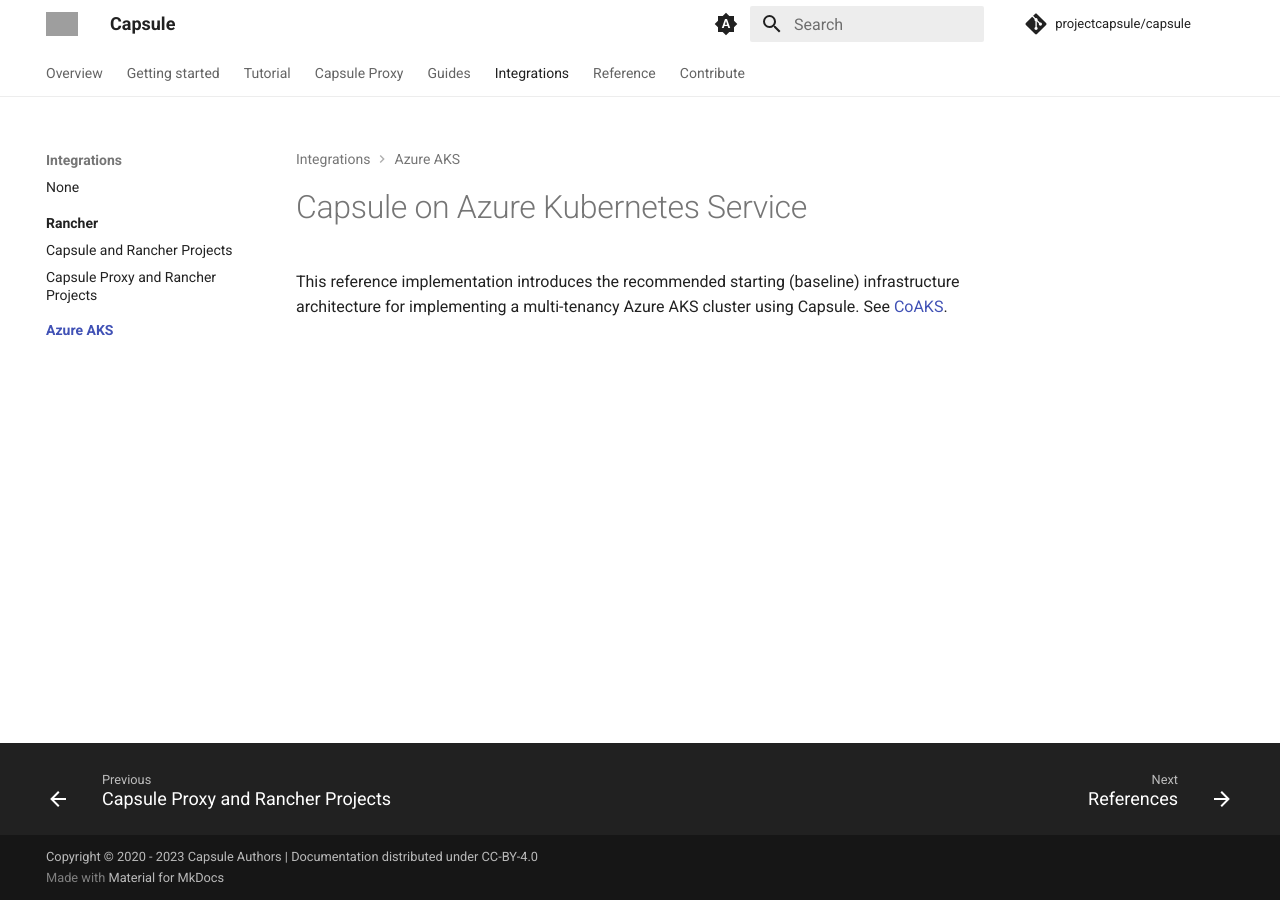
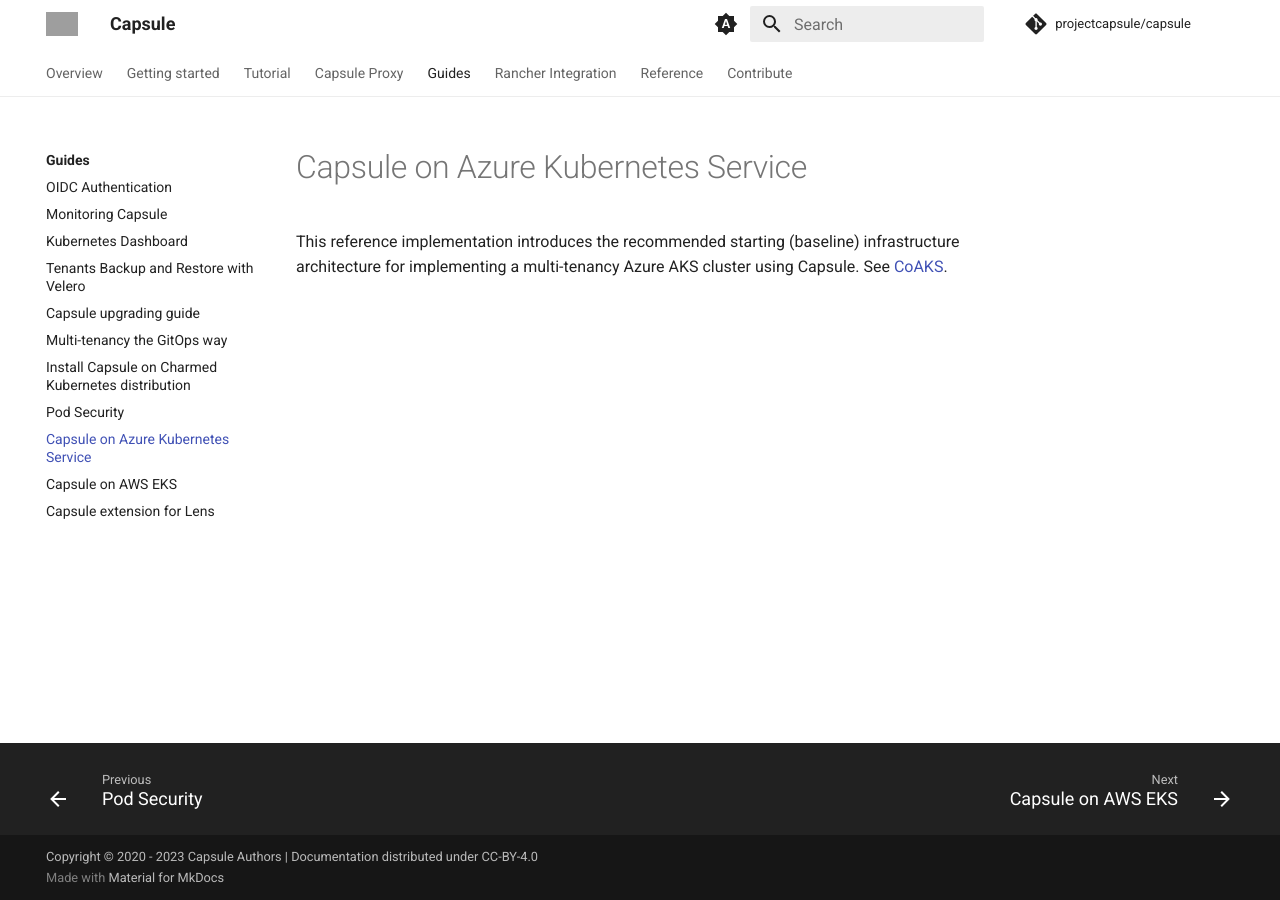
Before and after one commit to bsctl/capsule-doc, an MkDocs documentation site: the page built from docs/content/guides/coaks.md, in a window 1280 px wide. Built offline with MkDocs 1.6.1 and Material for MkDocs 9.7.7, drawn with Linux system fonts in a browser that asks for light colours; comment, search, counter and statistics services are not loaded; grey boxes are pictures that could not be loaded.

Commit message:
refactoring index

```diff
--- a/docs/mkdocs.yml
+++ b/docs/mkdocs.yml
@@ -69,18 +69,16 @@ nav:
   - guides/flux.md
   - guides/charmed.md
   - guides/pod-security.md
+  - guides/coaks.md
+  - guides/eks.md
   - guides/lens.md
-- 'Integrations':
-  - integrations/index.yaml
-  - 'Rancher':
-    - integrations/rancher/index.md
-    - integrations/rancher/capsule-rancher.md
-    - integrations/rancher/capsule-proxy-rancher.md
-  - 'Azure AKS':
-    - integrations/coaks/index.md
+- 'Rancher Integration':
+  - rancher/index.md
+  - rancher/capsule-rancher.md
+  - rancher/capsule-proxy-rancher.md
 - 'Reference':
   - reference/index.md
-  - reference/api.md
+  - reference/apis.md
   - reference/mtb.md
 - 'Contribute':
   - 'contribute/guidelines.md'
```
Also changed, not shown: docs/content/integrations/index.md (deleted, +0 -1 lines), docs/content/guides/coaks.md (renamed from docs/content/integrations/coaks/index.md), docs/content/guides/eks.md (renamed from docs/content/integrations/eks/index.md), docs/content/rancher/capsule-proxy-rancher.md (renamed from docs/content/integrations/rancher/capsule-proxy-rancher.md), docs/content/rancher/capsule-rancher.md (renamed from docs/content/integrations/rancher/capsule-rancher.md), docs/content/rancher/index.md (renamed from docs/content/integrations/rancher/index.md), docs/content/rancher/oidc-keycloak.md (renamed from docs/content/integrations/rancher/oidc-keycloak.md).
